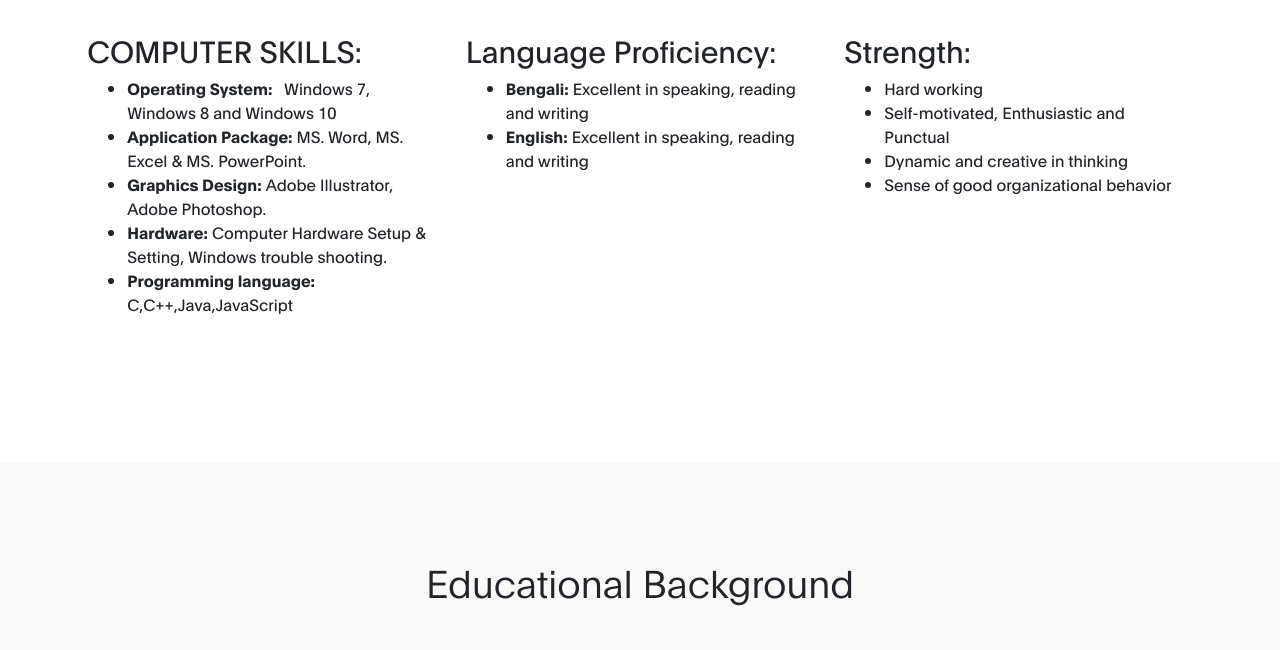
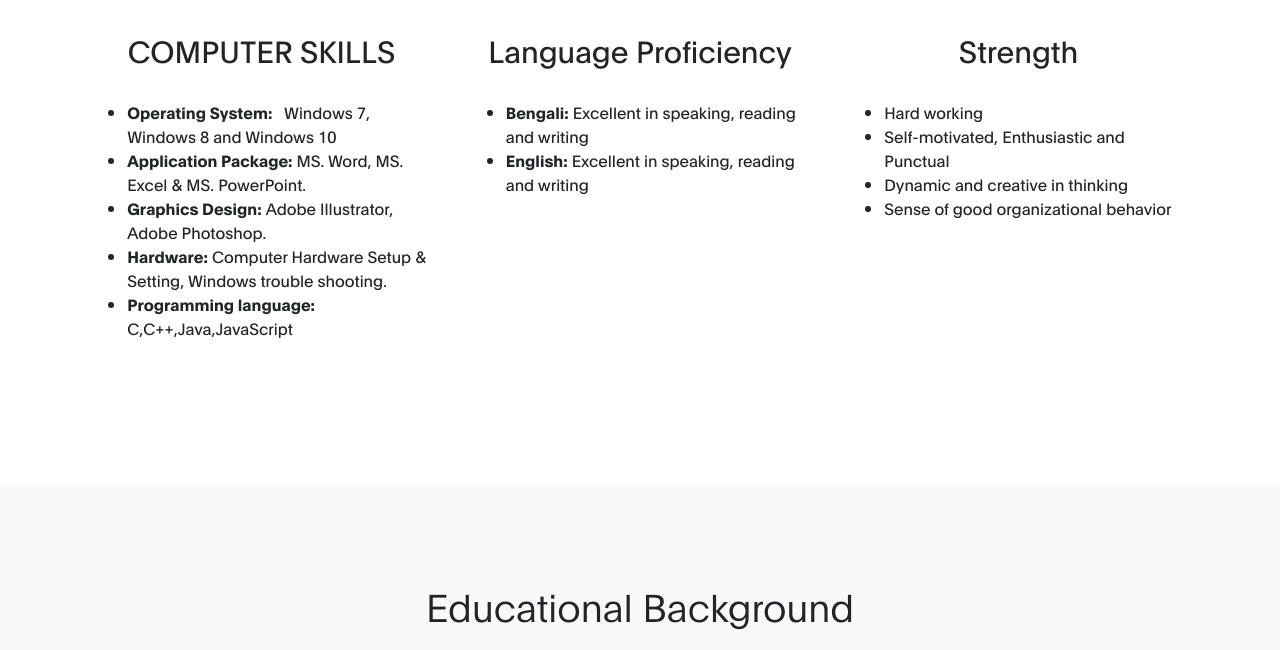
Before and after one commit to Coder-Towhid/Resume, a plain HTML site: page index.html in a window 1280 px wide. Shown: the part 1000-1650 px from the top of the page. Drawn offline with Linux system fonts and the light colour scheme.

Commit message:
Second commit

```diff
--- a/css/tooplate-ben-resume-style.css
+++ b/css/tooplate-ben-resume-style.css
@@ -91,6 +91,7 @@ h4 {
 }
 
 h5 {
+  text-align: center;
   font-size: var(--h5-font-size);
 }
 
--- a/index.html
+++ b/index.html
@@ -136,7 +136,8 @@ https://www.tooplate.com/view/2120-ben-resume
         </div>
         <div class="row about-third">
           <div class="col-lg-4 col-md-4 col-12">
-            <h5>COMPUTER SKILLS:</h5>
+            <h5>COMPUTER SKILLS</h5>
+            <br>
             <ul>
               <li>
                 <strong>Operating System:</strong>   Windows 7, Windows 8 and
@@ -160,7 +161,8 @@ https://www.tooplate.com/view/2120-ben-resume
             </ul>
           </div>
           <div class="col-lg-4 col-md-4 col-12">
-            <h5>Language Proficiency:</h5>
+            <h5>Language Proficiency</h5>
+            <br>
             <ul>
               <li>
                 <strong>Bengali:</strong> Excellent in speaking, reading and
@@ -173,7 +175,8 @@ https://www.tooplate.com/view/2120-ben-resume
             </ul>
           </div>
           <div class="col-lg-4 col-md-4 col-12">
-            <h5>Strength:</h5>
+            <h5>Strength</h5>
+            <br>
             <ul>
               <li>Hard working</li>
               <li>Self-motivated, Enthusiastic and Punctual</li>
@@ -192,7 +195,8 @@ https://www.tooplate.com/view/2120-ben-resume
             <h3 class="mb-5 text-center">Educational Background</h3>
             <div class="row about-third">
               <div class="col-lg-4 col-md-4 col-12">
-                <h5>B.Sc (Hons)</h5>
+                <h5>  B.Sc (Hons)</h5>
+                <br>
                 <ul>
                   <li><strong>Department : </strong> CSE</li>
                   <li>
@@ -203,7 +207,8 @@ https://www.tooplate.com/view/2120-ben-resume
                 </ul>
               </div>
               <div class="col-lg-4 col-md-4 col-12">
-                <h5>HSC</h5>
+                <h5>  HSC</h5>
+                <br>
                 <ul>
                   <li>
                     <strong>Institution :</strong> Birshreshtha Munshi Abdur
@@ -214,7 +219,8 @@ https://www.tooplate.com/view/2120-ben-resume
                 </ul>
               </div>
               <div class="col-lg-4 col-md-4 col-12">
-                <h5>SSC</h5>
+                <h5>  SSC</h5>
+                <br>
                 <ul>
                   <li>
                     <strong>Institution :</strong> Birshreshtha Munshi Abdur
```
